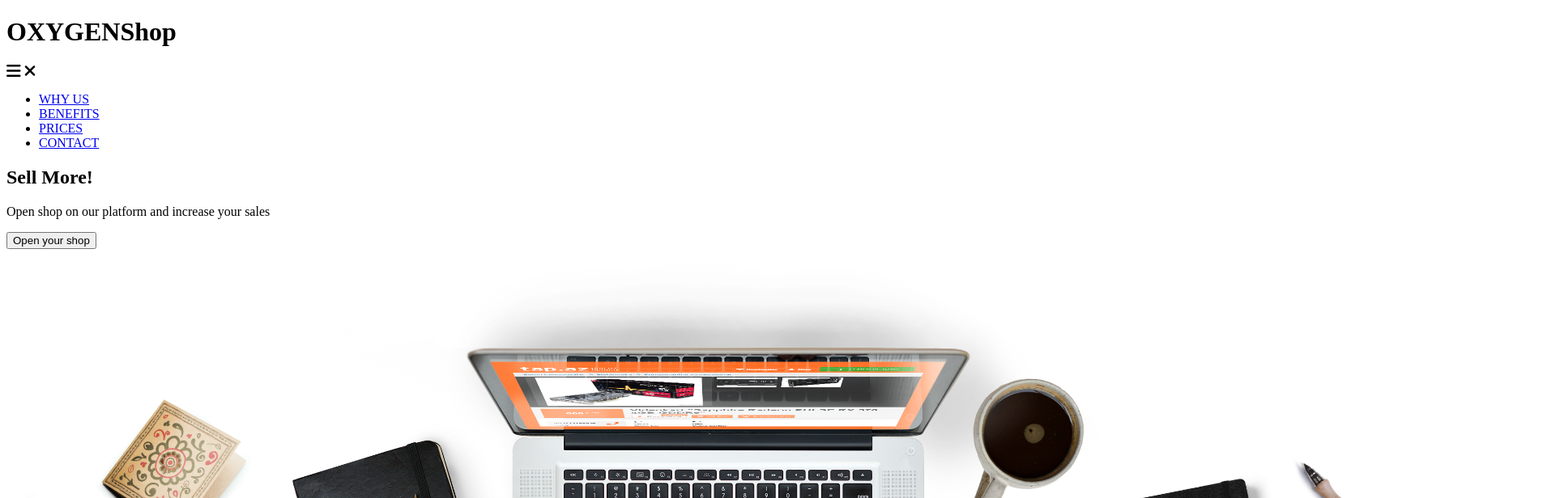
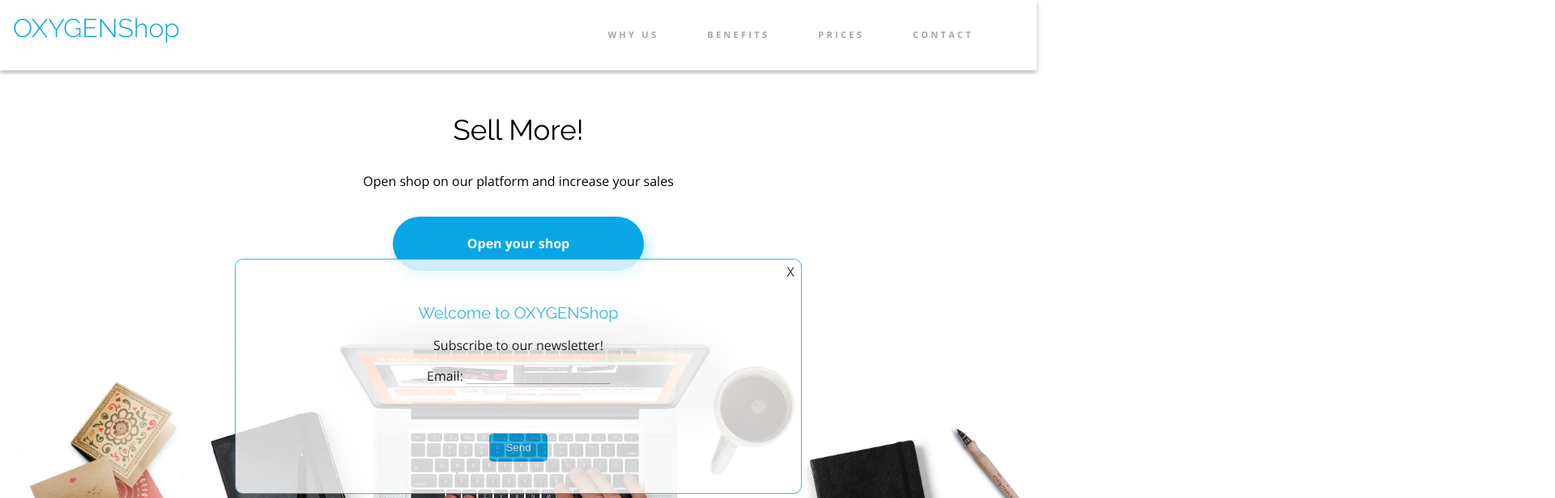
Before and after one commit to Moyrasc/Oxygen-Shop, a website: page index.html in a window 1280 px wide. Shown: the top 616 px of the page at 81% size, 1920 px wide, since content can reach past the window. Drawn offline with nearby package versions, Linux system fonts and the light colour scheme; the site is published under a folder, as on GitHub Pages, so addresses that start at the root find nothing; files whose address does not match are found by name.

Commit message:
group styles in folder

```diff
--- a/index.html
+++ b/index.html
@@ -13,7 +13,7 @@
     <link rel="preconnect" href="https://fonts.gstatic.com" crossorigin />
     <link href="https://fonts.googleapis.com/css2?family=Open+Sans:wght@300;400;600;700&display=swap"
         rel="stylesheet" />
-    <link href="/styles.css" rel="stylesheet" />
+    <link href="./styles/css/styles.css" rel="stylesheet" />
     <title>Oxygen Shop</title>
 </head>
 
```
Also changed, not shown: styles/css/styles.css (renamed from styles.css), styles/sass/styles.scss (renamed from styles.scss), 2 other files.
